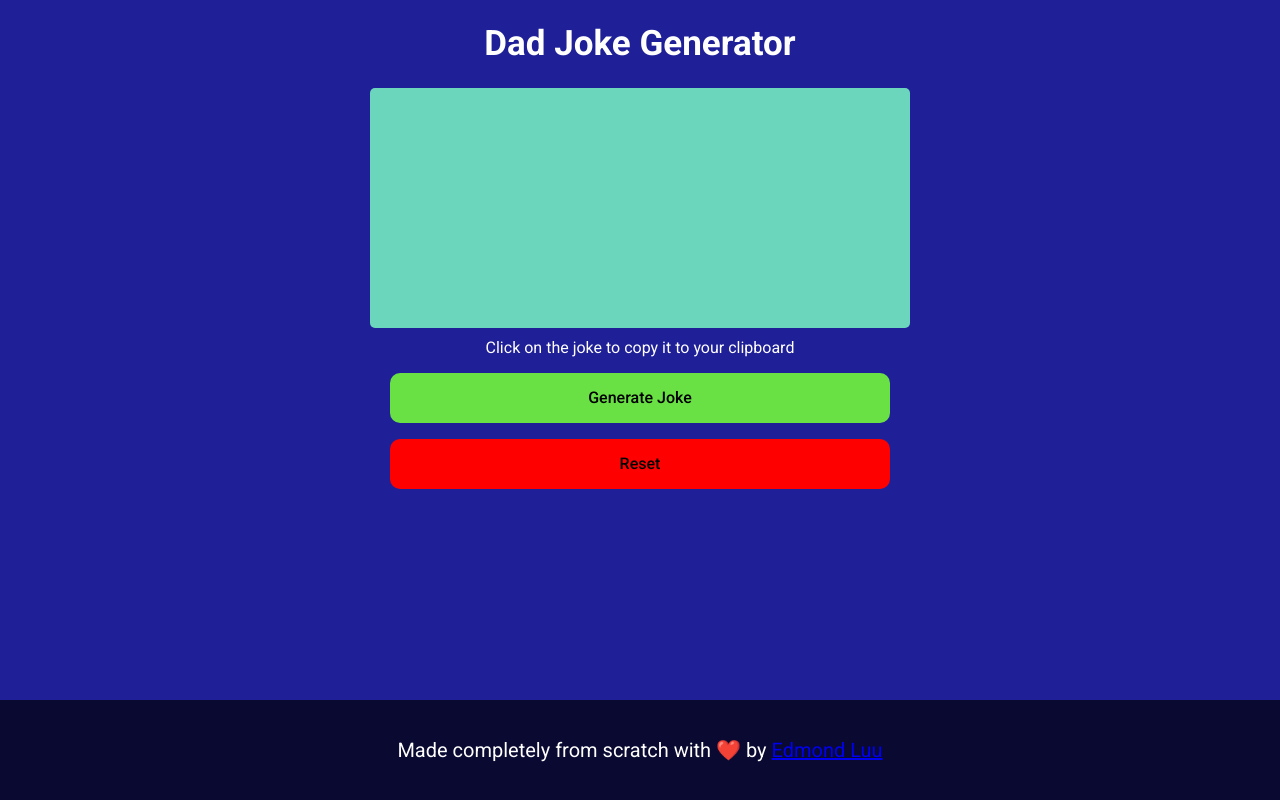
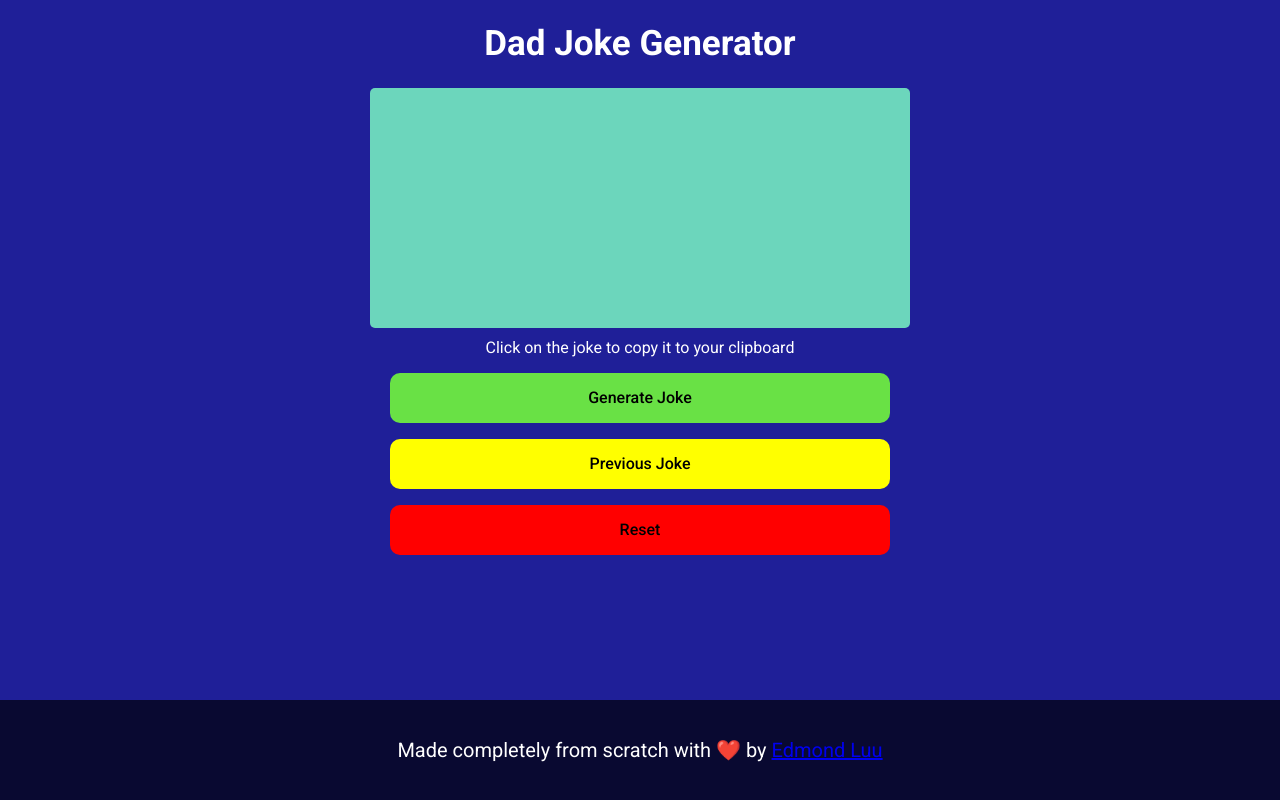
Before and after one commit to Edmond-Luu/dad-joke, a React (Create React App) app: page / in a window 1280 px wide. Built offline with nearby package versions, Linux system fonts and the light colour scheme; the HTML template or start-up script is replaced by a standard one.

Commit message:
Added Undo

```diff
--- a/package.json
+++ b/package.json
@@ -7,7 +7,6 @@
     "@testing-library/jest-dom": "^5.16.5",
     "@testing-library/react": "^13.4.0",
     "@testing-library/user-event": "^13.5.0",
-    "gh-pages": "^4.0.0",
     "react": "^18.2.0",
     "react-dom": "^18.2.0",
     "react-scripts": "5.0.1",
@@ -38,5 +37,8 @@
       "last 1 firefox version",
       "last 1 safari version"
     ]
+  },
+  "devDependencies": {
+    "gh-pages": "^4.0.0"
   }
 }
--- a/src/App.js
+++ b/src/App.js
@@ -2,7 +2,12 @@ import React from "react";
 
 function App() {
 
-  const [joke, setJoke] = React.useState();
+  const [joke, setJoke] = React.useState([]);
+
+  function jokeSetter(theJoke) {
+      setJoke(oldJokes => [theJoke, oldJokes[0]])
+  }
+
 
   function handleClick() {
     fetch('https://icanhazdadjoke.com', {
@@ -11,11 +16,17 @@ function App() {
       }
     })
       .then(res => res.json())
-      .then(data => setJoke(data.joke))
+      .then(data => jokeSetter(data.joke))
+  }
+
+  function handlePrevious() {
+    if (!joke.includes(undefined)) {
+      setJoke(oldJoke => [oldJoke[1], oldJoke[0]])
+    }
   }
 
   function handleReset() {
-    setJoke();
+    setJoke([]);
   }
 
   function handleCopy() {
@@ -26,10 +37,11 @@ function App() {
     <div className="container">
       <h1 className="title">Dad Joke Generator</h1>
       <div className="jokeField">
-        <p className="jokeText" onClick={handleCopy}>{joke}</p>
+        <p className="jokeText" onClick={handleCopy}>{joke[0]}</p>
       </div>
       <p className="caption">Click on the joke to copy it to your clipboard</p>
       <div className="button generateButton" onClick={handleClick}>Generate Joke</div>
+      <div className="button previousButton" onClick={handlePrevious}>Previous Joke</div>
       <div className="button resetButton" onClick={handleReset}>Reset</div>
       <div className="footer">
         <p>Made completely from scratch with ❤️ by <a href="https://edmond-luu.github.io" target="_blank" rel="noreferrer">Edmond Luu</a></p>
--- a/src/index.css
+++ b/src/index.css
@@ -53,15 +53,31 @@ body {
   text-align: center;
   border-radius: 10px;
   cursor: pointer;
-  transition-duration: 250ms;
+  transition: box-shadow 250ms;
 }
 
 .generateButton {
   background-color: rgb(105, 225, 69);
 }
 
+.previousButton{
+  background-color: rgb(255, 255, 0);
+}
+
 .resetButton {
-  background-color: red;
+  background-color: rgb(255, 0, 0);
+}
+
+.generateButton:active {
+  background-color: rgb(100, 211, 66);
+}
+
+.previousButton:active{
+  background-color: rgb(183, 183, 3);
+}
+
+.resetButton:active {
+  background-color: rgb(178, 0, 0);
 }
 
 .button:hover {
@@ -81,10 +97,11 @@ body {
 }
 
 @media(max-width: 560px) {
-  .button{
+  .button {
     max-width: 95vw
   }
-  .jokeField{
+
+  .jokeField {
     max-width: 90vw;
   }
 }
```
Also changed, not shown: 1 other file (tests, documents, lock files or other folders).
